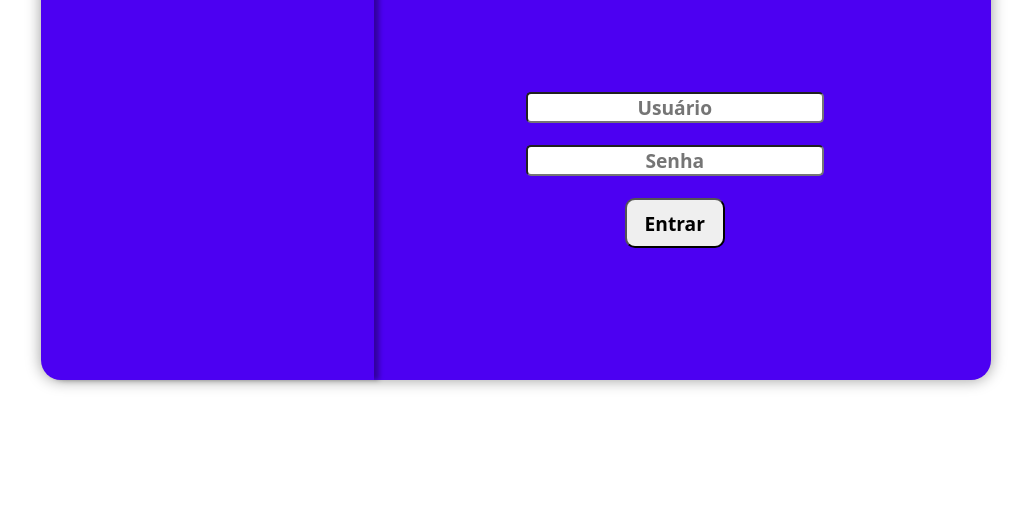
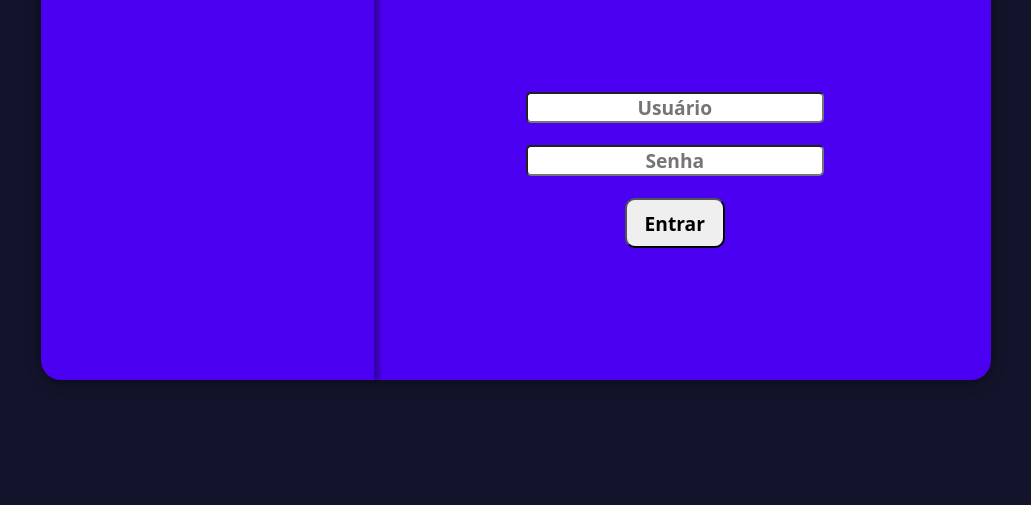
Before and after one commit to httpE2Barao/Projeto-login, a plain HTML site: page index.html in a window 1280 px wide. Shown: the part 295-800 px from the top of the page, without its empty margins (124-1155 px from the left). Drawn offline with Linux system fonts and the light colour scheme.

Commit message:
Update style.css

```diff
--- a/styles/style.css
+++ b/styles/style.css
@@ -1,7 +1,7 @@
 @charset "UTF-8";
 
 html, body {
-    background-image: hsl(238, 39%, 12%);
+    background-color: hsl(238, 39%, 12%);
     background-repeat: no-repeat;
     height: 100vh;
     width: 100vw;
```
